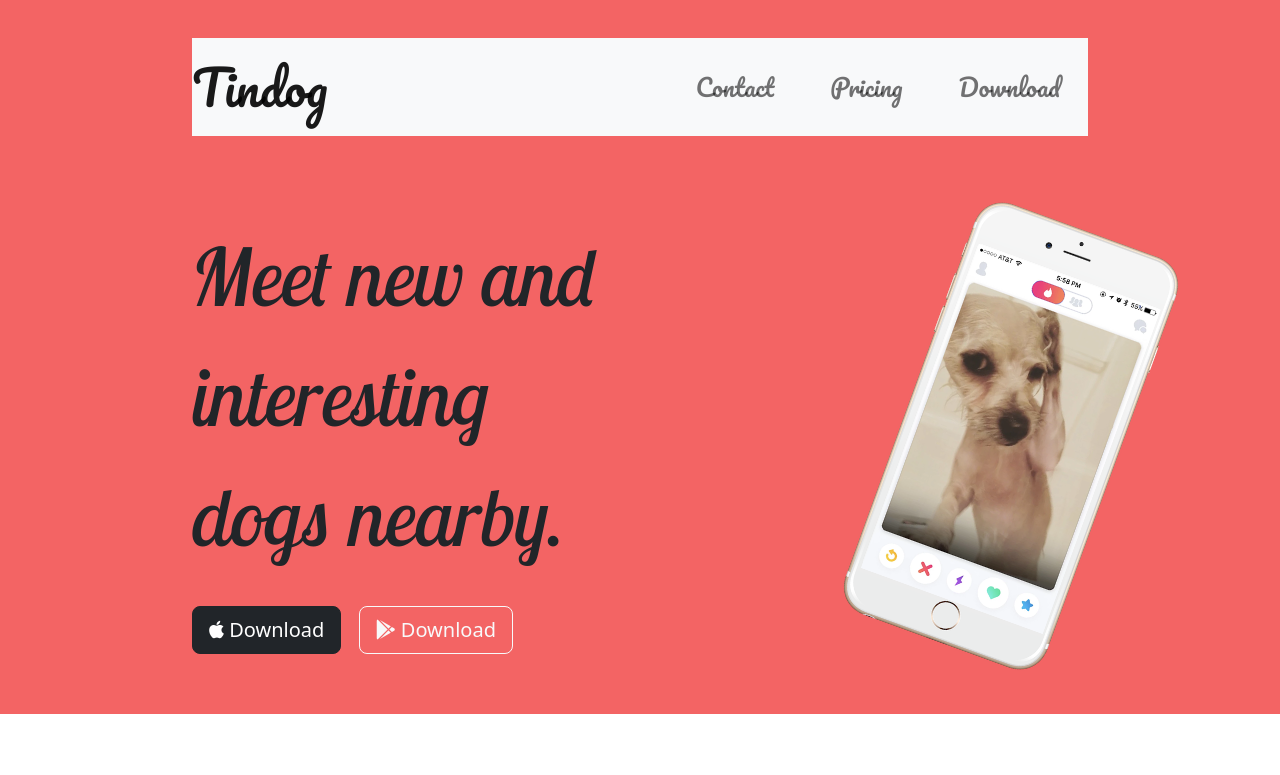
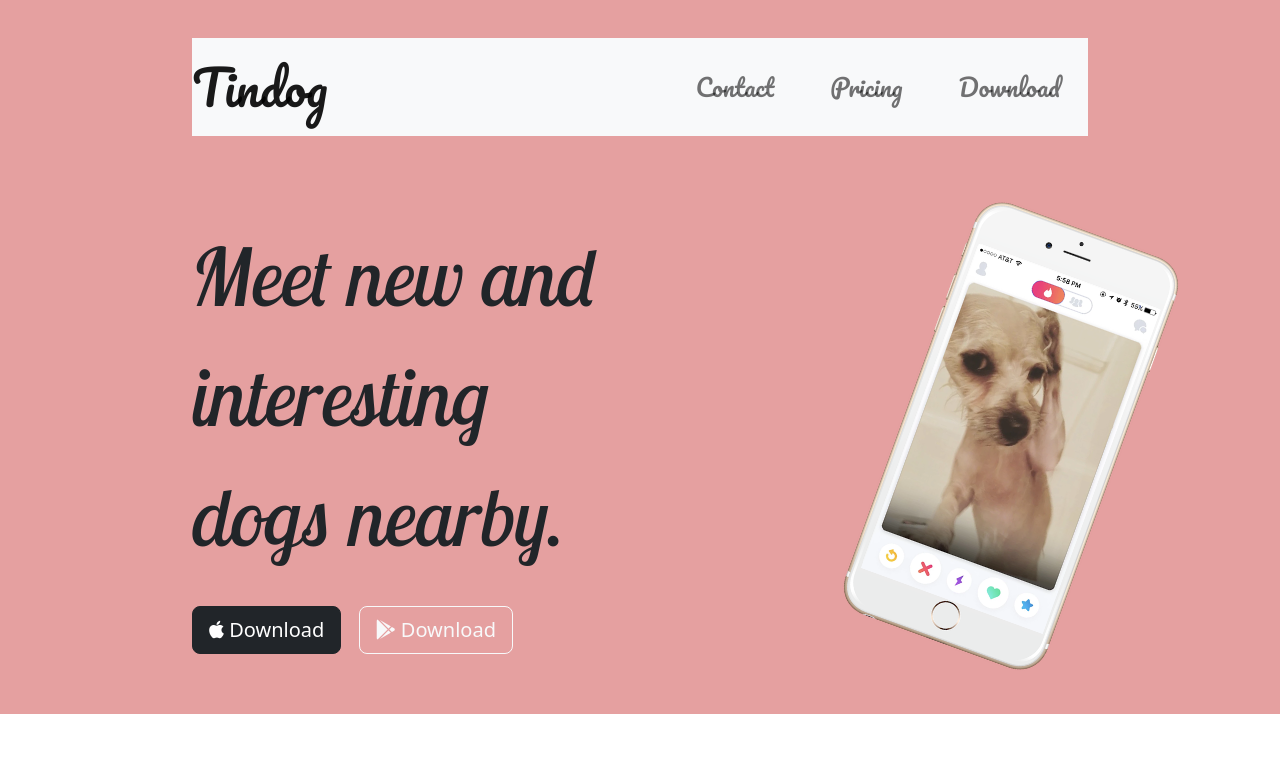
Before and after one commit to Ehasan-S/TinDogGit, a plain HTML site: page index.html in a window 1280 px wide. Shown: the top 775 px of the page. Drawn offline with nearby package versions, Linux system fonts and the light colour scheme.

Commit message:
change in bg color

```diff
--- a/css/styles.css
+++ b/css/styles.css
@@ -1,5 +1,5 @@
 #title {
-    background-color: rgb(243, 100, 100);
+    background-color: rgb(229, 160, 160);
 }
 
 .text2 {
```
